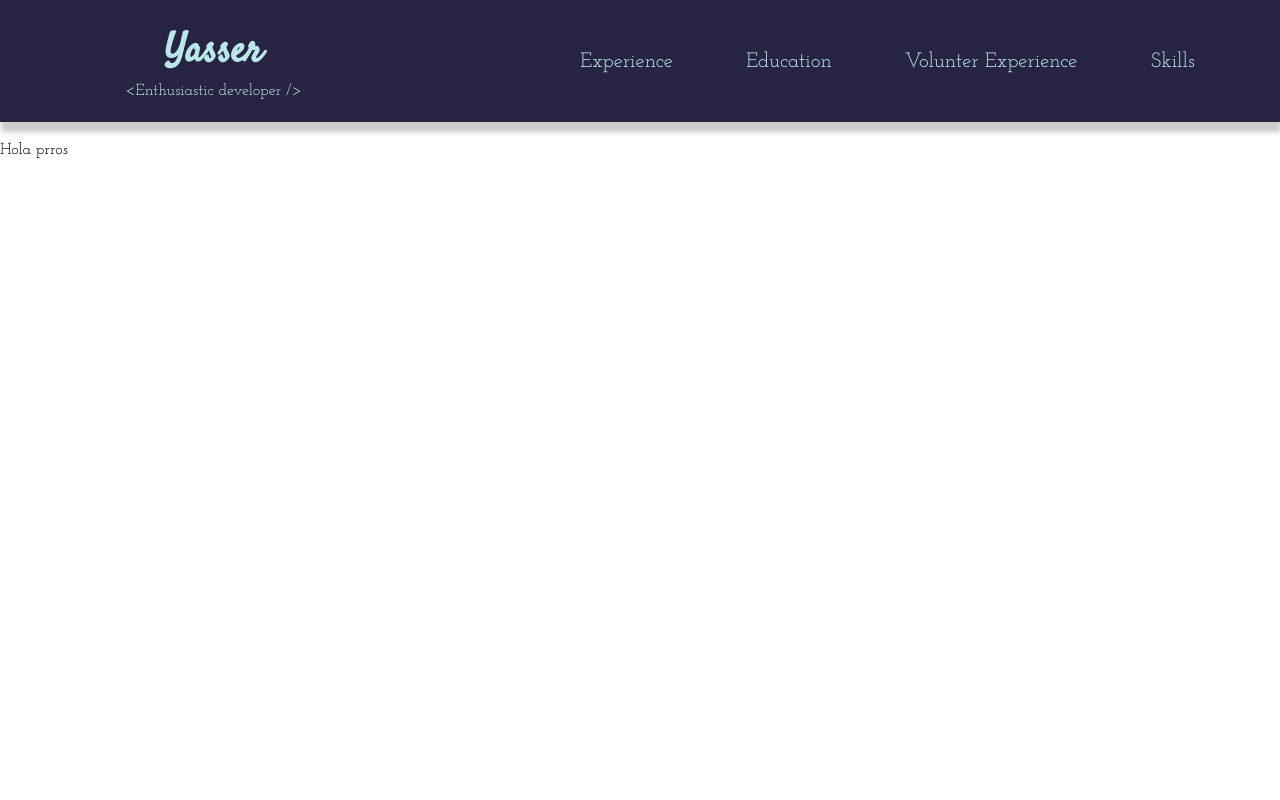
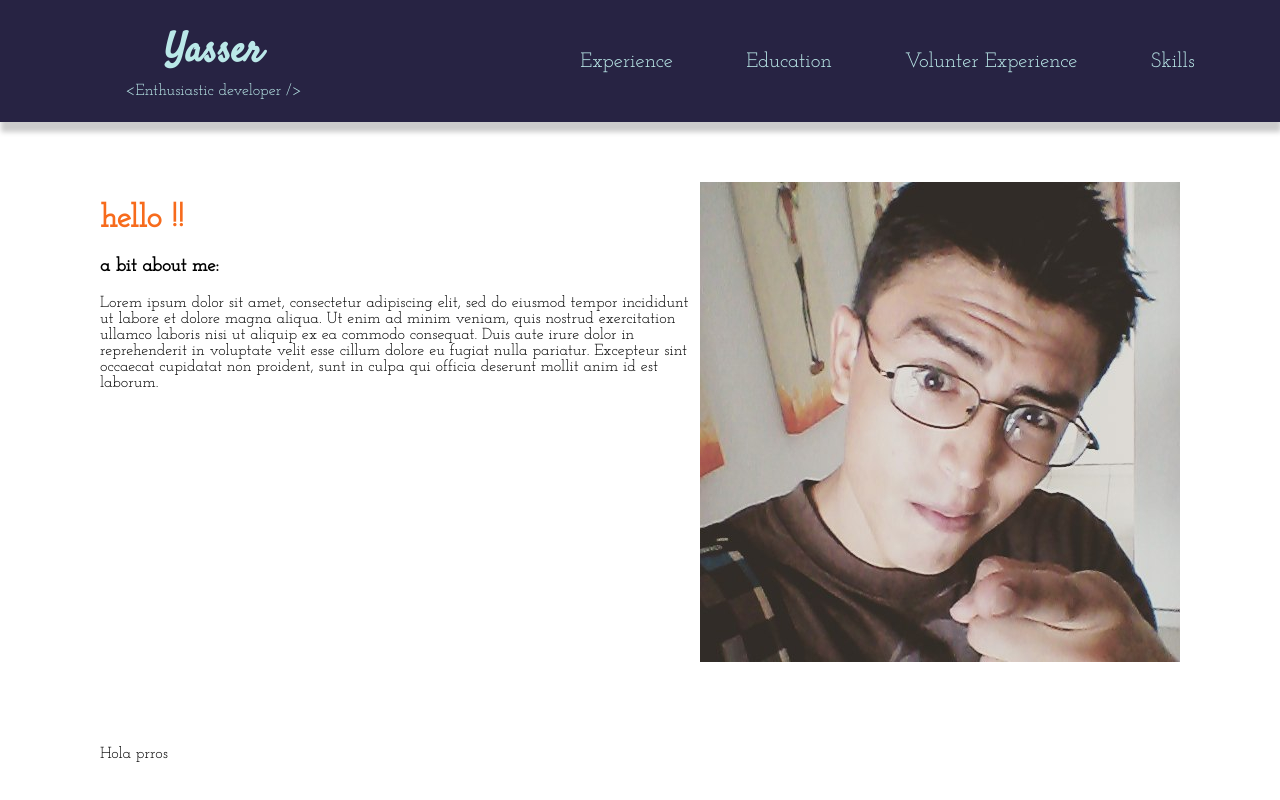
Before and after one commit to Bat-Bel/my_portfolio, a React (Create React App) app: page / in a window 1280 px wide. Built offline with nearby package versions, Linux system fonts and the light colour scheme.

Commit message:
render container component

```diff
--- a/src/components/App.js
+++ b/src/components/App.js
@@ -1,14 +1,13 @@
 import React from 'react';
 import Header from './header/Header';
+import Container from './container/Container';
 import './App.scss';
 
 const App = () => {
   return (
     <div className="app">
       <Header />
-      <div className='container'>
-        Hola prros
-      </div>
+      <Container />
     </div>
   );
 }
```
